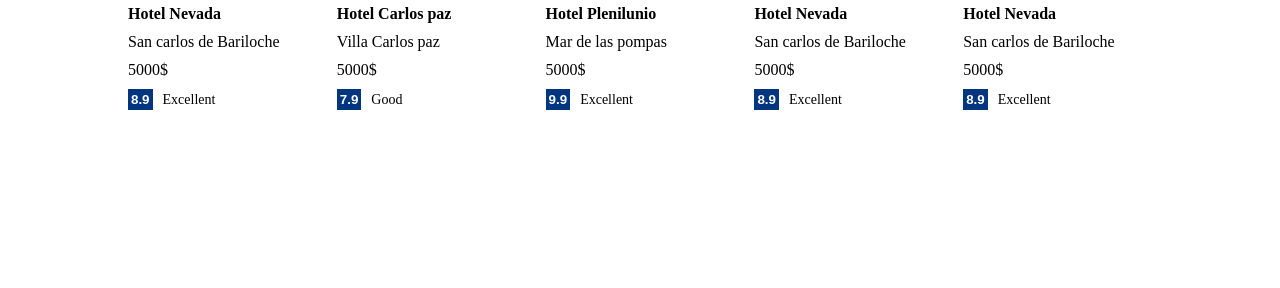
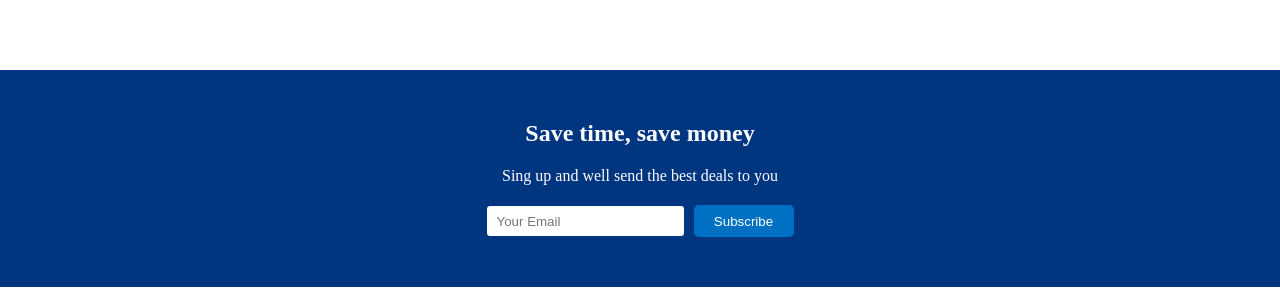
Before and after one commit to CardozoMartin/MERN-Booking, a React (Vite) app: page / in a window 1280 px wide. Shown: the part 1386-1674 px from the top of the page. Before the commit the page ends 1496 px from the top, so only its background shows below. Built offline with nearby package versions, Linux system fonts and the light colour scheme.

Commit message:
se agrega seccion de emial al home

```diff
--- a/src/Componentes/FeaturedProperties/properties.css
+++ b/src/Componentes/FeaturedProperties/properties.css
@@ -13,6 +13,7 @@
 }
 .fpimg{
     width: 100%;
+    height: 200px;
 }
 .fpName{
     font-weight: bold;
--- /dev/null
+++ b/src/Componentes/Footer/Footer.jsx
@@ -0,0 +1,9 @@
+import './footer.css'
+
+const Footer = () => {
+  return (
+    <div>Footer</div>
+  )
+}
+
+export default Footer
--- /dev/null
+++ b/src/Componentes/MailList/MailList.jsx
@@ -0,0 +1,16 @@
+import'./mail.css'
+
+const MailList = () => {
+  return (
+    <div className='email'>
+        <h1 className='mailTitle'>Save time, save money</h1>
+        <span className="mailDesc">Sing up and well send the best deals to you</span>
+        <div className="mailInputContainer">
+            <input type="text" placeholder='Your Email' />
+            <button>Subscribe</button>
+        </div>
+    </div>
+  )
+}
+
+export default MailList
--- /dev/null
+++ b/src/Componentes/MailList/mail.css
@@ -0,0 +1,39 @@
+.email{
+    width: 100%;
+    margin-top: 50px;
+    background-color: #003580;
+    color: white;
+    display: flex;
+    flex-direction: column;
+    align-items: center;
+    gap: 20px;
+    padding: 50px;
+
+}
+.mailTitle{
+
+}
+.mailDesc{
+
+}
+.mailInputContainer{
+
+}
+.mailInputContainer>input{
+    width: 300ppx;
+    height: 30px;
+    padding: 10px;
+    border: none;
+    margin-right: 10px;
+    border-radius: 3px;
+}
+.mailInputContainer>button{
+    height: 32px;
+    width: 100px;
+    background-color: #0071c2;
+    color: white;
+    font-weight: 500;
+    border: none;
+    border-radius: 5px;
+    cursor: pointer;
+}
--- a/src/Router.jsx
+++ b/src/Router.jsx
@@ -5,6 +5,7 @@
 import HotelsViews from './Views/HotelsViews'
 import Navbar from './Componentes/Common/Navbar'
 import Header from './Componentes/Header/Header'
+import Footer from './Componentes/Footer/Footer'
 
 
 export const Router = () => {
@@ -17,6 +18,7 @@
                 <Route path='/hotels' element={<ListViews></ListViews>}></Route>
                 <Route path='/hotels/:id' element={<HotelsViews></HotelsViews>}></Route>
             </Routes>
+            <Footer/>
         </BrowserRouter>
     )
 }
--- a/src/Views/HomeViews.jsx
+++ b/src/Views/HomeViews.jsx
@@ -3,6 +3,7 @@
 import "./home.css"
 import PropertyList from '../Componentes/propertyList/PropertyList'
 import FeaturedProperties from '../Componentes/FeaturedProperties/FeaturedProperties'
+import MailList from '../Componentes/MailList/MailList'
 
 const HomeViews = () => {
   return (
@@ -14,7 +15,9 @@
       <PropertyList/>
       <h1 className="homeTitle">Home guest love</h1>
       <FeaturedProperties/>
+      <MailList/>
       </div>
+
     </section>
   )
 }
```
Also changed, not shown: src/Componentes/Footer/footer.css (added).
